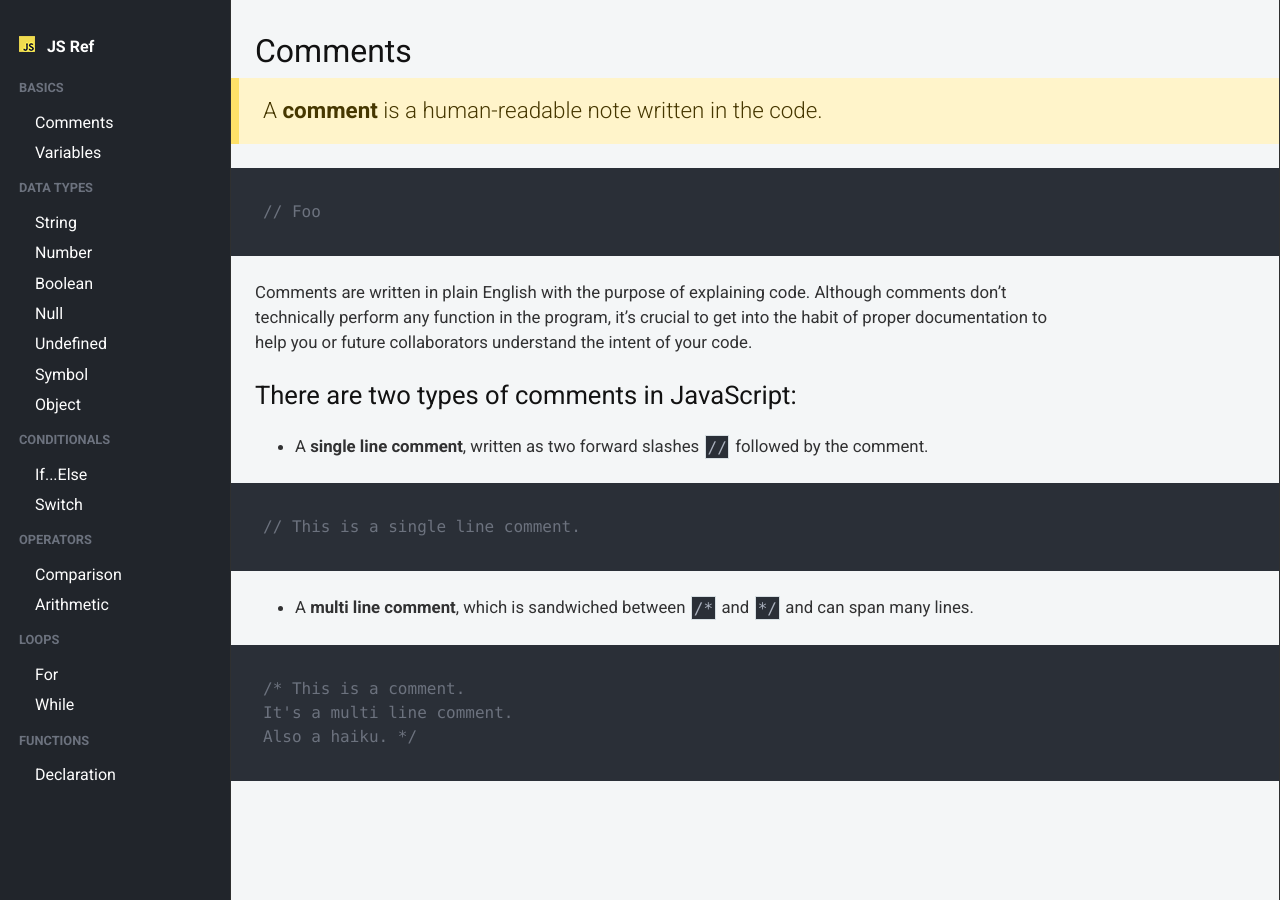
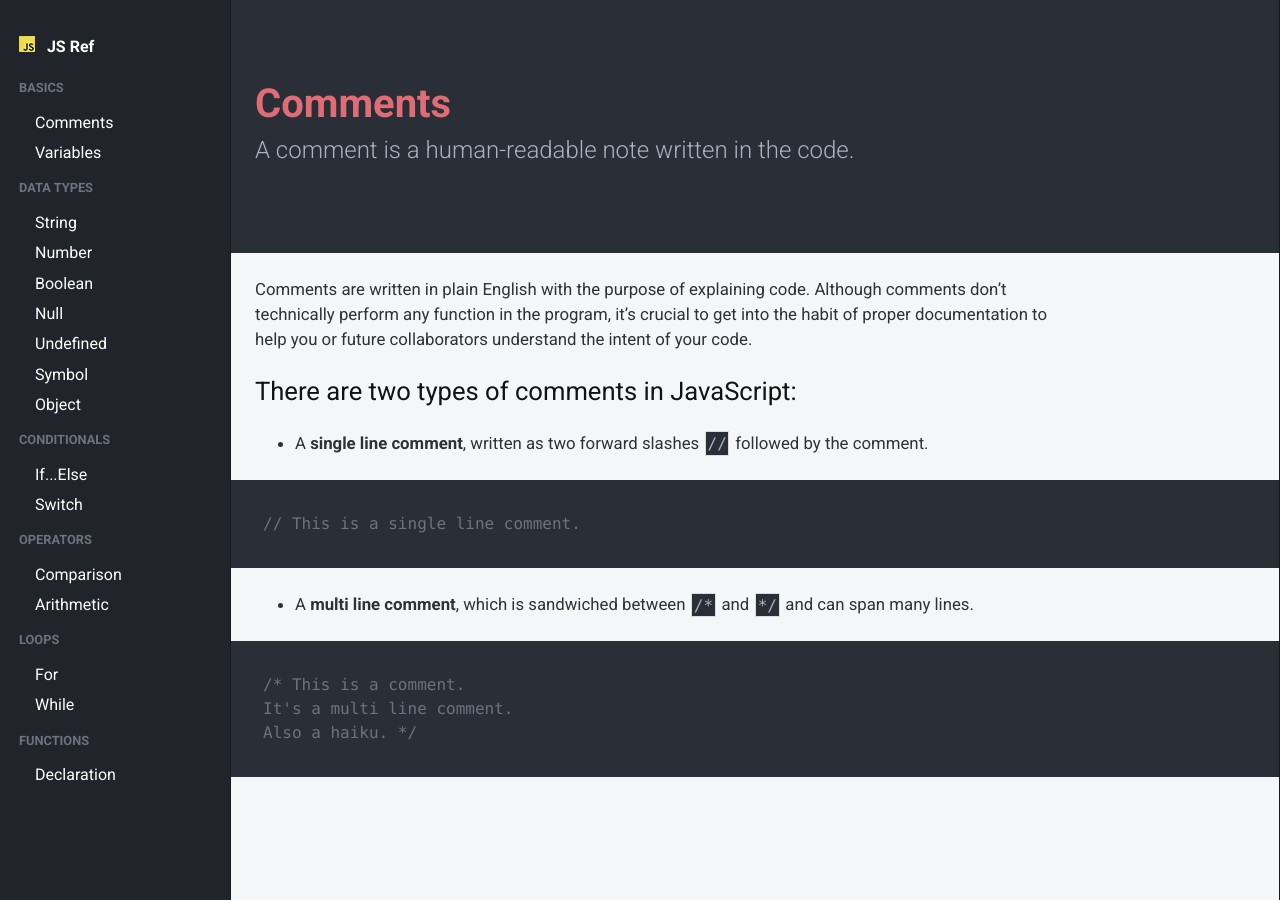
Before and after one commit to KJLarson/snippets, a Jekyll site: the page built from _pages/01_comments.md, in a window 1280 px wide. Built offline with Jekyll 4.4.1, drawn with Linux system fonts in a browser that asks for light colours; nearby versions of some CDN libraries.

Commit message:
Blockquote

````diff
--- a/_layouts/page.html
+++ b/_layouts/page.html
@@ -1,8 +1,10 @@
 ---
 layout: default
 ---
+
 <header>
 <h2>{{ page.title }}</h2>
+<h5>{{ page.subtitle }}</h5>
 </header>
 
     {{ content }}
--- a/_pages/01_comments.md
+++ b/_pages/01_comments.md
@@ -2,14 +2,9 @@
 layout: page
 title: Comments
 categories: basics
+subtitle: A comment is a human-readable note written in the code.
 permalink: /comments/
 ---
-
-> A **comment** is a human-readable note written in the code.
-
-```js
-// Foo
-```
 
 Comments are written in plain English with the purpose of explaining code. Although comments don't technically perform any function in the program, it's crucial to get into the habit of proper documentation to help you or future collaborators understand the intent of your code.
 
--- a/_sass/base/_variables.scss
+++ b/_sass/base/_variables.scss
@@ -63,7 +63,7 @@ $content-padding-mobile: 30px 0;
 
 $border-width: 1px;
 $border-style: solid;
-$border-color: #2f3030;
+$border-color: #17191d;
 $border-radius: 4px;
 $borders: $border-width $border-style $border-color;
 
--- a/_sass/components/_layout.scss
+++ b/_sass/components/_layout.scss
@@ -8,13 +8,29 @@
 }
 
 .content {
-	//border-top: lighten($border-color, 5%);
-	padding: 2rem 0;
+	padding: 0 0 2rem 0;
 	min-height: 100vh;
 	margin-left: 230px;
 	background: $background;
 	border-left: $borders;
 	border-right: $borders;
+}
+
+header {
+	background: lighten(#21252B, 4%);
+	color: white;
+	padding: 80px 0;
+	margin-bottom: 1.5rem;
+	h2 {
+		font-weight: 600;
+		font-size: 2.5rem;
+		color: #e06c75;
+	}
+	h5 {
+		font-weight: 300;
+		font-size: 1.5rem;
+		color: #ABB2BF;
+	}
 }
 
 h1,
````
